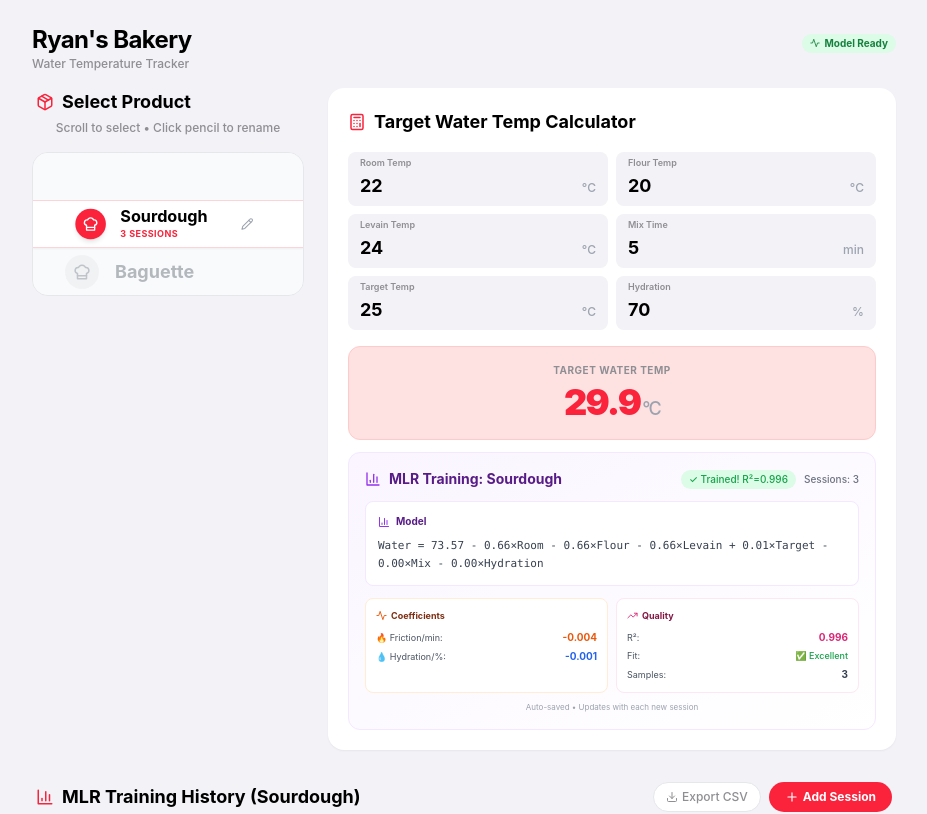
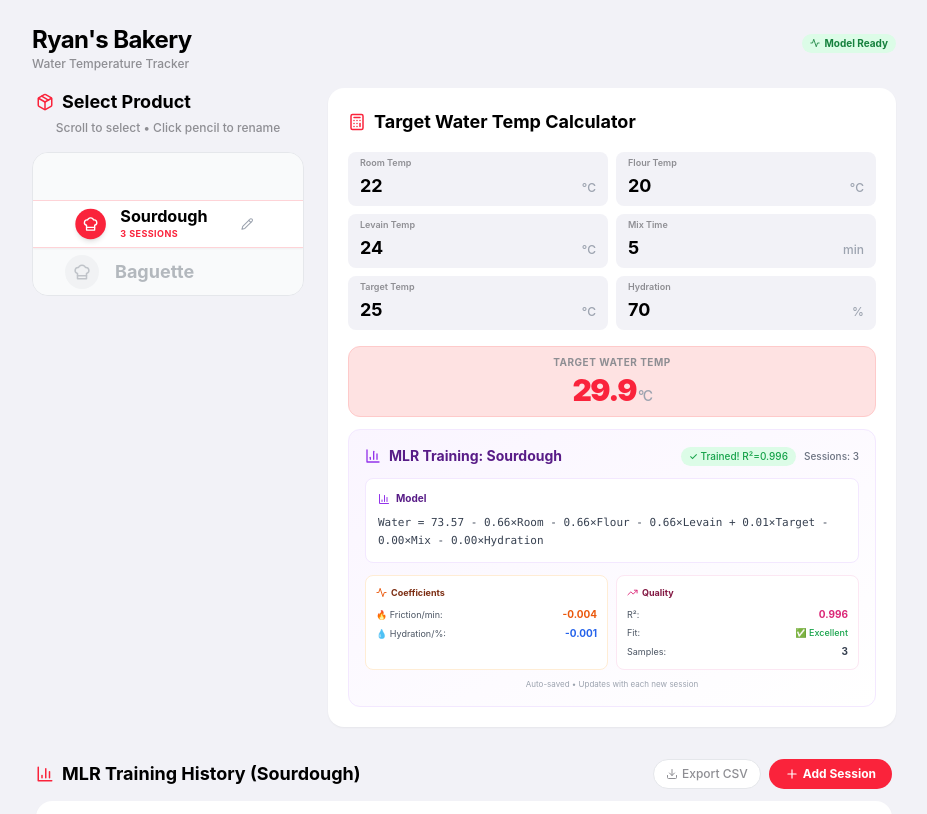
Before and after one commit to ghryan0000/dough-temp-tracker, a React (Vite) app: page / in a window 1280 px wide. Shown: the top 814 px of the page, without its empty margins (176-1103 px from the left). Built offline with nearby package versions, Linux system fonts and the light colour scheme.

Commit message:
Reduce Target Water Temp result box height: compact padding and font size

```diff
--- a/dough-temp-tracker.tsx
+++ b/dough-temp-tracker.tsx
@@ -387,11 +387,11 @@ export default function DoughTempTracker() {
             </div>
 
             {/* Result Display */}
-            <div className={`p-4 rounded-xl text-center transition-all ${regressionModel ? 'bg-red-100 border border-red-200' : 'bg-gray-50'}`}>
-              <div className="text-[10px] font-bold text-apple-gray uppercase tracking-wider mb-1">TARGET WATER TEMP</div>
-              <div className={`text-4xl font-black tracking-tighter ${currentPredictedWater ? 'text-apple-red' : 'text-gray-300'}`}>
+            <div className={`p-2 rounded-xl text-center transition-all ${regressionModel ? 'bg-red-100 border border-red-200' : 'bg-gray-50'}`}>
+              <div className="text-[10px] font-bold text-apple-gray uppercase tracking-wider mb-0.5">TARGET WATER TEMP</div>
+              <div className={`text-3xl font-black tracking-tighter ${currentPredictedWater ? 'text-apple-red' : 'text-gray-300'}`}>
                 {currentPredictedWater !== null ? currentPredictedWater.toFixed(1) : '--'}
-                <span className="text-lg ml-0.5 font-medium text-gray-400">°C</span>
+                <span className="text-sm ml-0.5 font-medium text-gray-400">°C</span>
               </div>
             </div>
 
```
